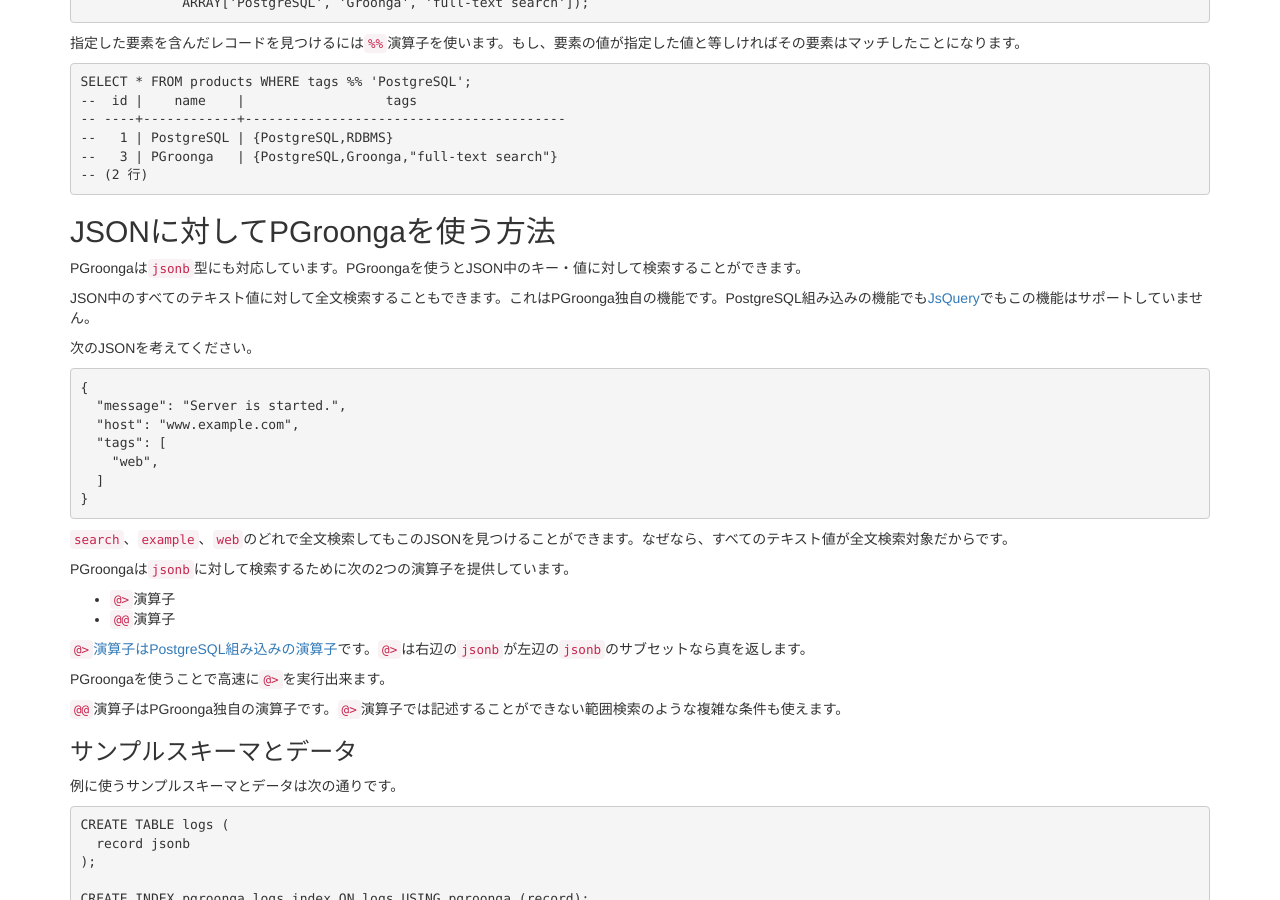
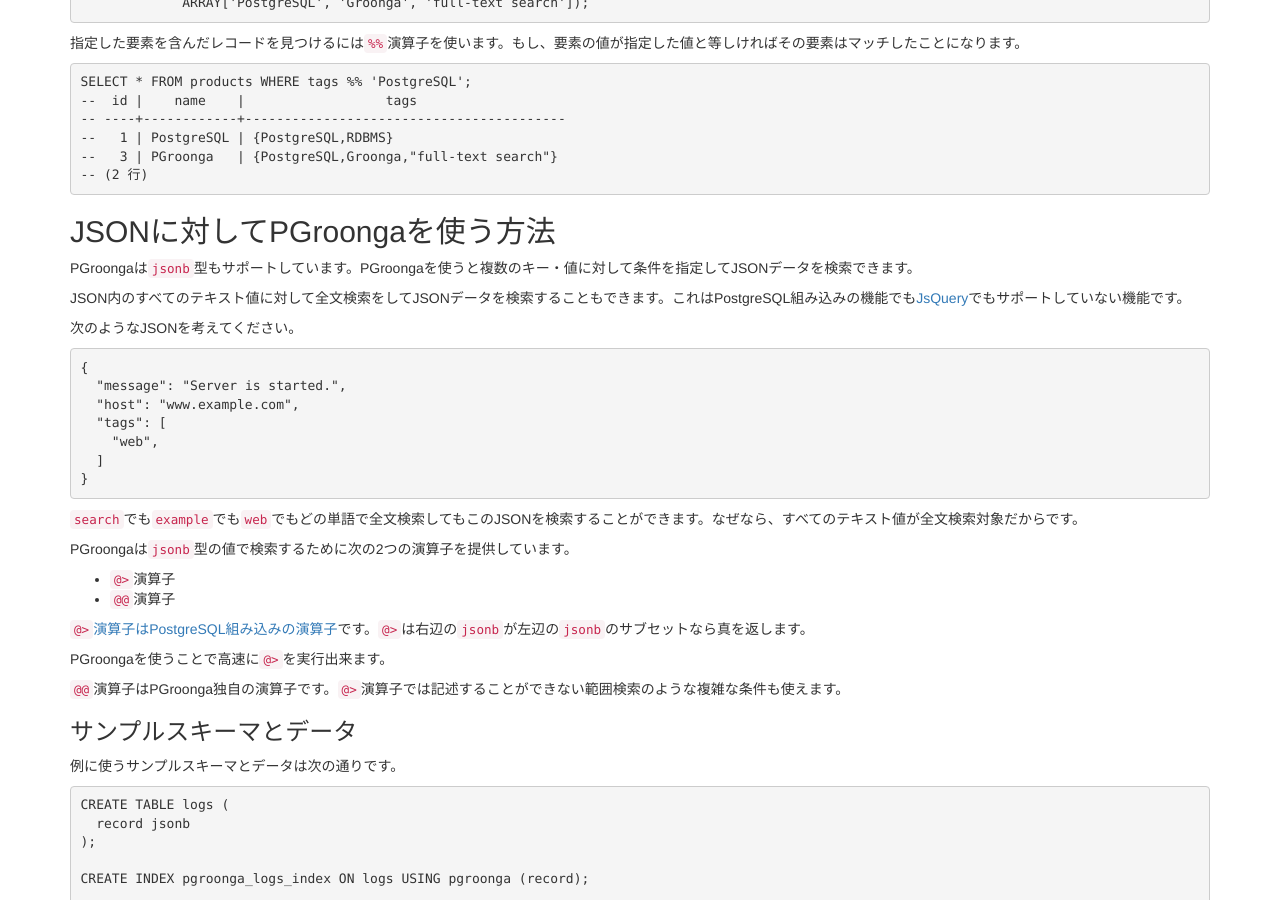
Before and after one commit to pgroonga/pgroonga.github.io, a Jekyll site: the page built from ja/tutorial/index.md, in a window 1280 px wide and 900 px high, scrolled down 7065 px. Built offline with Jekyll 4.4.1, drawn with Linux system fonts in a browser that asks for light colours.

Commit message:
Translate jsonb

````diff
--- a/ja/tutorial/index.md
+++ b/ja/tutorial/index.md
@@ -433,11 +433,11 @@
 
 ## JSONに対してPGroongaを使う方法
 
-PGroongaは`jsonb`型にも対応しています。PGroongaを使うとJSON中のキー・値に対して検索することができます。
+PGroongaは`jsonb`型もサポートしています。PGroongaを使うと複数のキー・値に対して条件を指定してJSONデータを検索できます。
 
-JSON中のすべてのテキスト値に対して全文検索することもできます。これはPGroonga独自の機能です。PostgreSQL組み込みの機能でも[JsQuery](https://github.com/postgrespro/jsquery)でもこの機能はサポートしていません。
+JSON内のすべてのテキスト値に対して全文検索をしてJSONデータを検索することもできます。これはPostgreSQL組み込みの機能でも[JsQuery](https://github.com/postgrespro/jsquery)でもサポートしていない機能です。
 
-次のJSONを考えてください。
+次のようなJSONを考えてください。
 
 ```json
 {
@@ -449,9 +449,9 @@
 }
 ```
 
-`search`、`example`、`web`のどれで全文検索してもこのJSONを見つけることができます。なぜなら、すべてのテキスト値が全文検索対象だからです。
+`search`でも`example`でも`web`でもどの単語で全文検索してもこのJSONを検索することができます。なぜなら、すべてのテキスト値が全文検索対象だからです。
 
-PGroongaは`jsonb`に対して検索するために次の2つの演算子を提供しています。
+PGroongaは`jsonb`型の値で検索するために次の2つの演算子を提供しています。
 
   * `@>`演算子
   * `@@`演算子
````
Also changed, not shown: ja/reference/jsonb.md (added, +45 -0 lines), reference/jsonb.md (+1 -0 lines), 1 other file.
